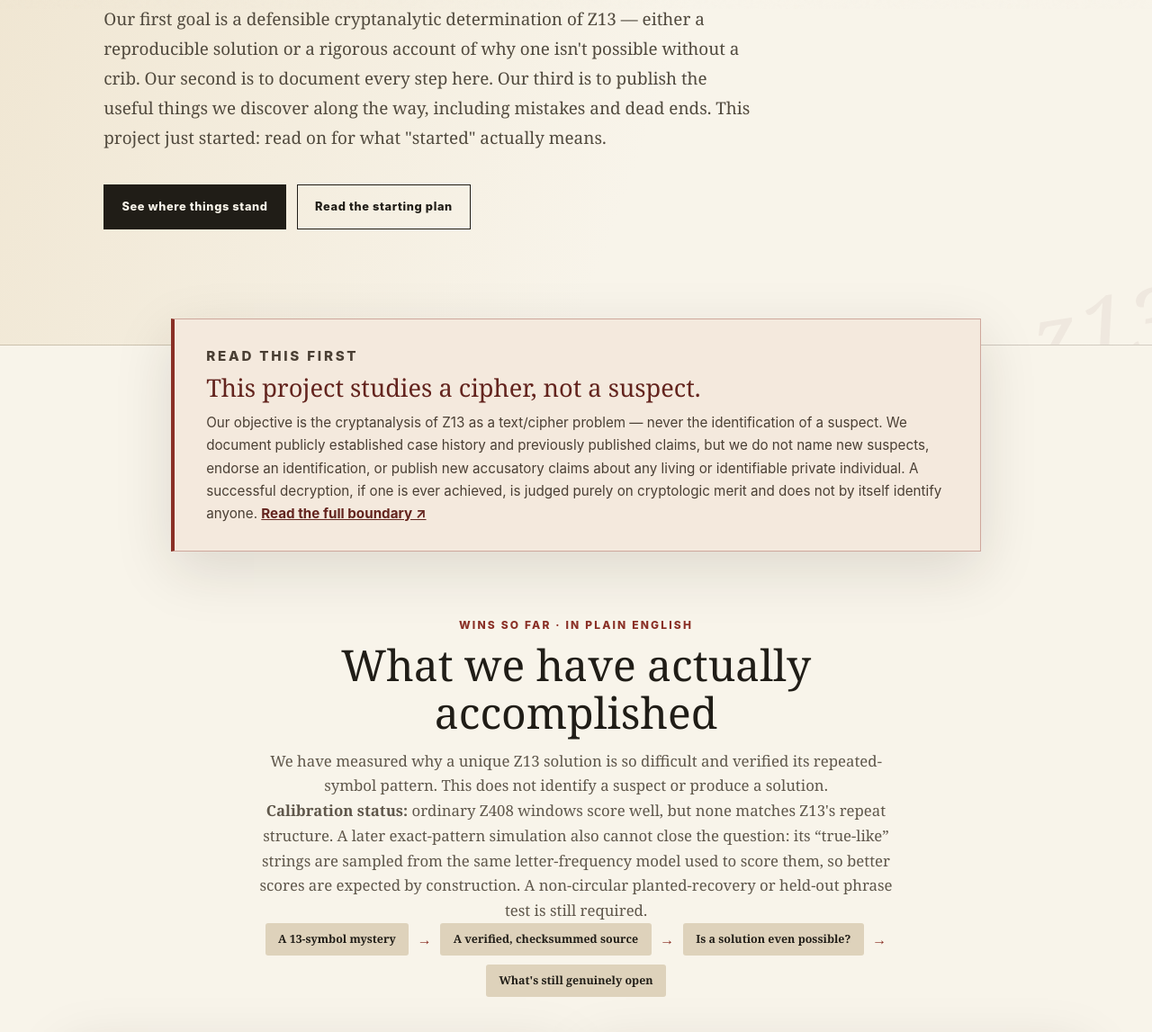
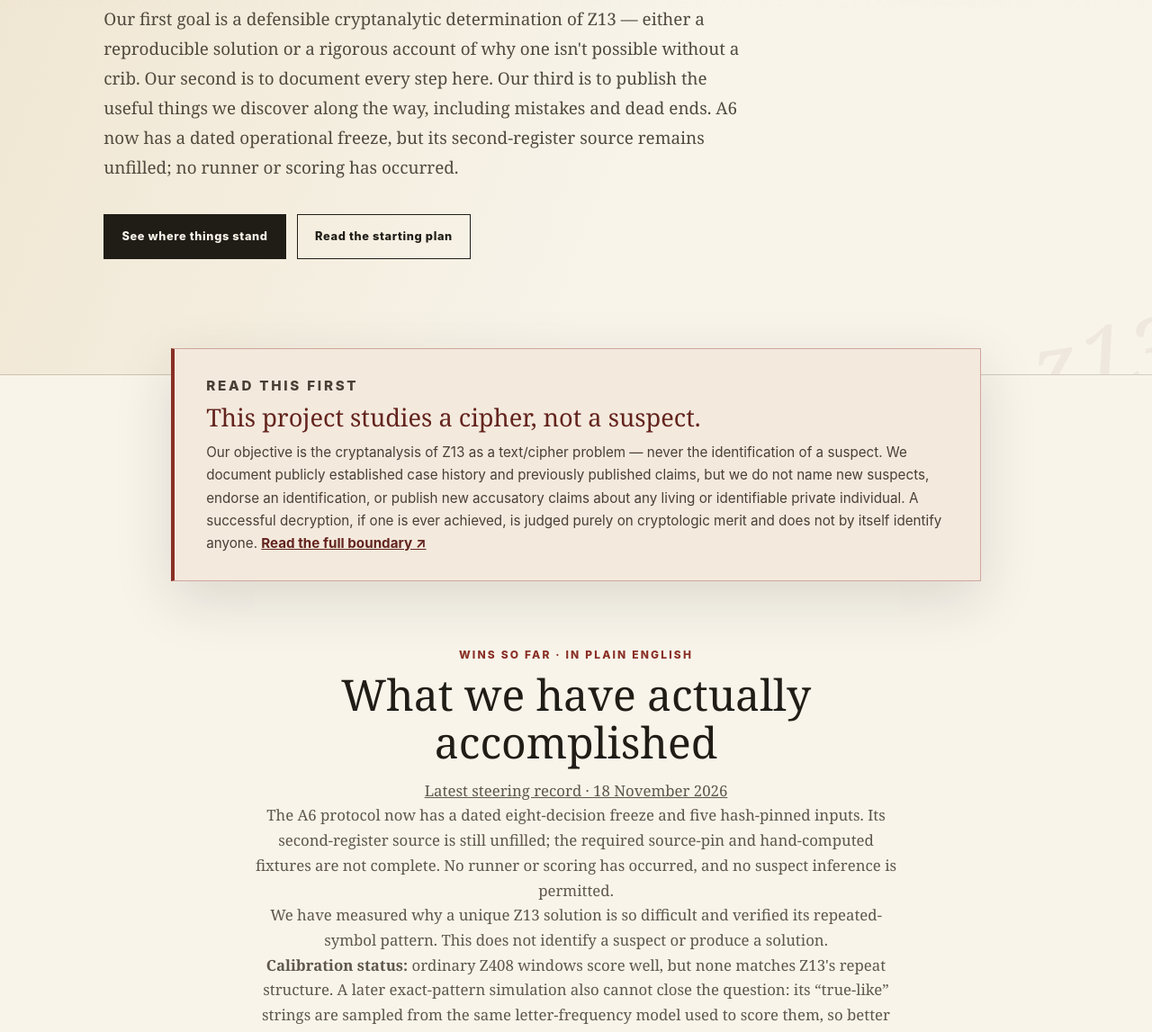
Before and after one commit to SoylentAquamarine/zodiac-collective, a plain HTML site: page docs/index.html in a window 1280 px wide. Shown: the part 790-1937 px from the top of the page at 90% size. Drawn offline with Linux system fonts and the light colour scheme; no server answers.

Commit message:
site: correct Zodiac A6 current status

```diff
--- a/docs/index.html
+++ b/docs/index.html
@@ -47,7 +47,7 @@
       <div class="hero">
         <div class="eyebrow"><span class="live-dot"></span> Goal #1 · Determine whether Z13 can be solved</div>
         <h1 id="overview-title">We are trying to crack Z13.<br><em>We have not cracked it yet.</em></h1>
-        <p class="lede">Our first goal is a defensible cryptanalytic determination of Z13 — either a reproducible solution or a rigorous account of why one isn't possible without a crib. Our second is to document every step here. Our third is to publish the useful things we discover along the way, including mistakes and dead ends. This project just started: read on for what "started" actually means.</p>
+        <p class="lede">Our first goal is a defensible cryptanalytic determination of Z13 — either a reproducible solution or a rigorous account of why one isn't possible without a crib. Our second is to document every step here. Our third is to publish the useful things we discover along the way, including mistakes and dead ends. A6 now has a dated operational freeze, but its second-register source remains unfilled; no runner or scoring has occurred.</p>
         <div class="hero-actions">
           <a class="button primary" href="#highlights-title">See where things stand</a>
           <a class="button secondary" href="#dialogue">Read the starting plan</a>
@@ -64,6 +64,8 @@
         <div class="highlights-intro">
           <span class="kicker">Wins so far · in plain English</span>
           <h2 id="highlights-title">What we have actually accomplished</h2>
+          <p class="latest-record"><a href="https://github.com/SoylentAquamarine/zodiac-collective/blob/main/steering/meetings/2026-11-18-meeting-34.md">Latest steering record · 18 November 2026</a></p>
+          <p>The A6 protocol now has a dated eight-decision freeze and five hash-pinned inputs. Its second-register source is still unfilled; the required source-pin and hand-computed fixtures are not complete. No runner or scoring has occurred, and no suspect inference is permitted.</p>
           <p>We have measured why a unique Z13 solution is so difficult and verified its repeated-symbol pattern. This does not identify a suspect or produce a solution.</p>
           <p><strong>Calibration status:</strong> ordinary Z408 windows score well, but none matches Z13's repeat structure. A later exact-pattern simulation also cannot close the question: its “true-like” strings are sampled from the same letter-frequency model used to score them, so better scores are expected by construction. A non-circular planted-recovery or held-out phrase test is still required.</p>
           <p class="mini-flow" aria-label="Research flow">
```
